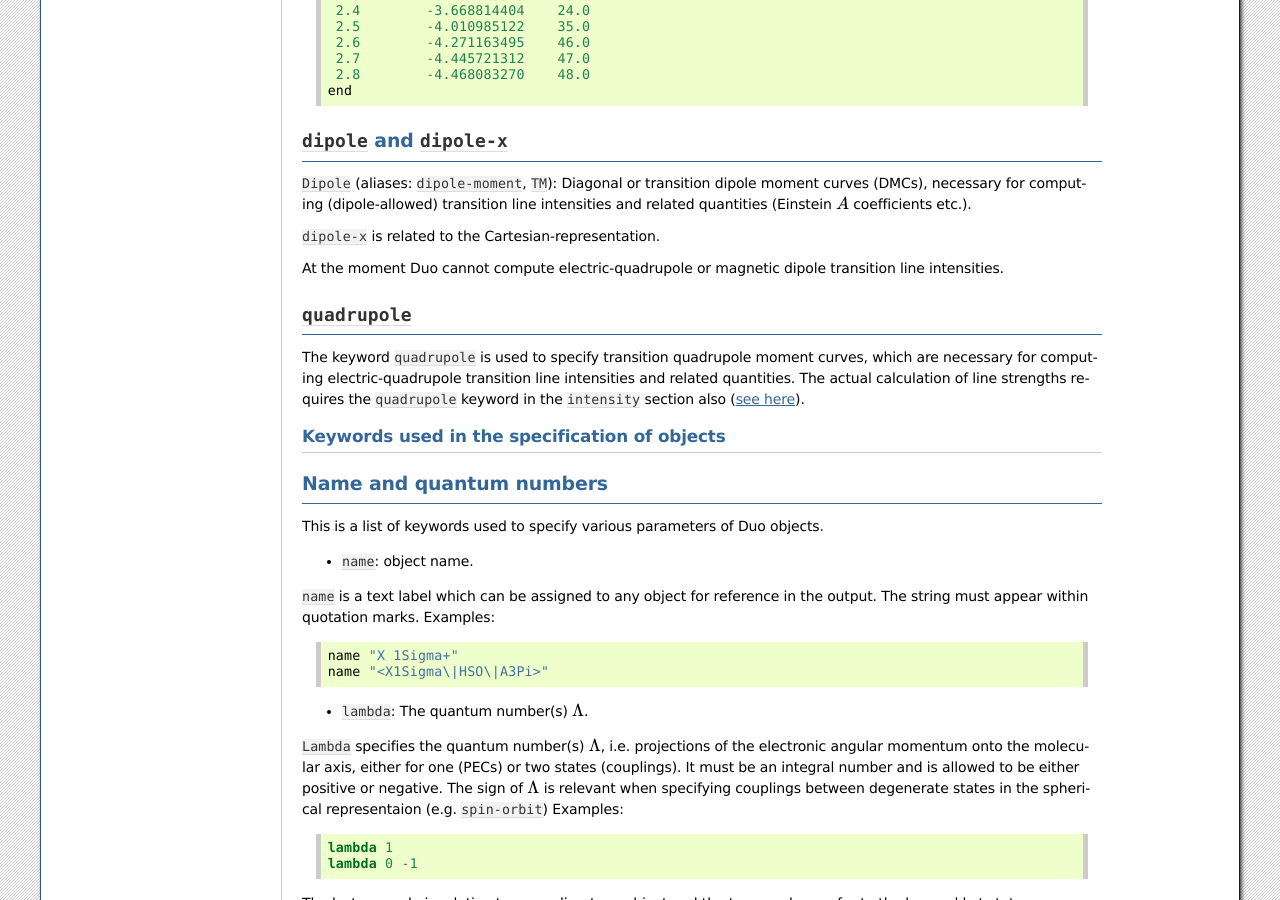
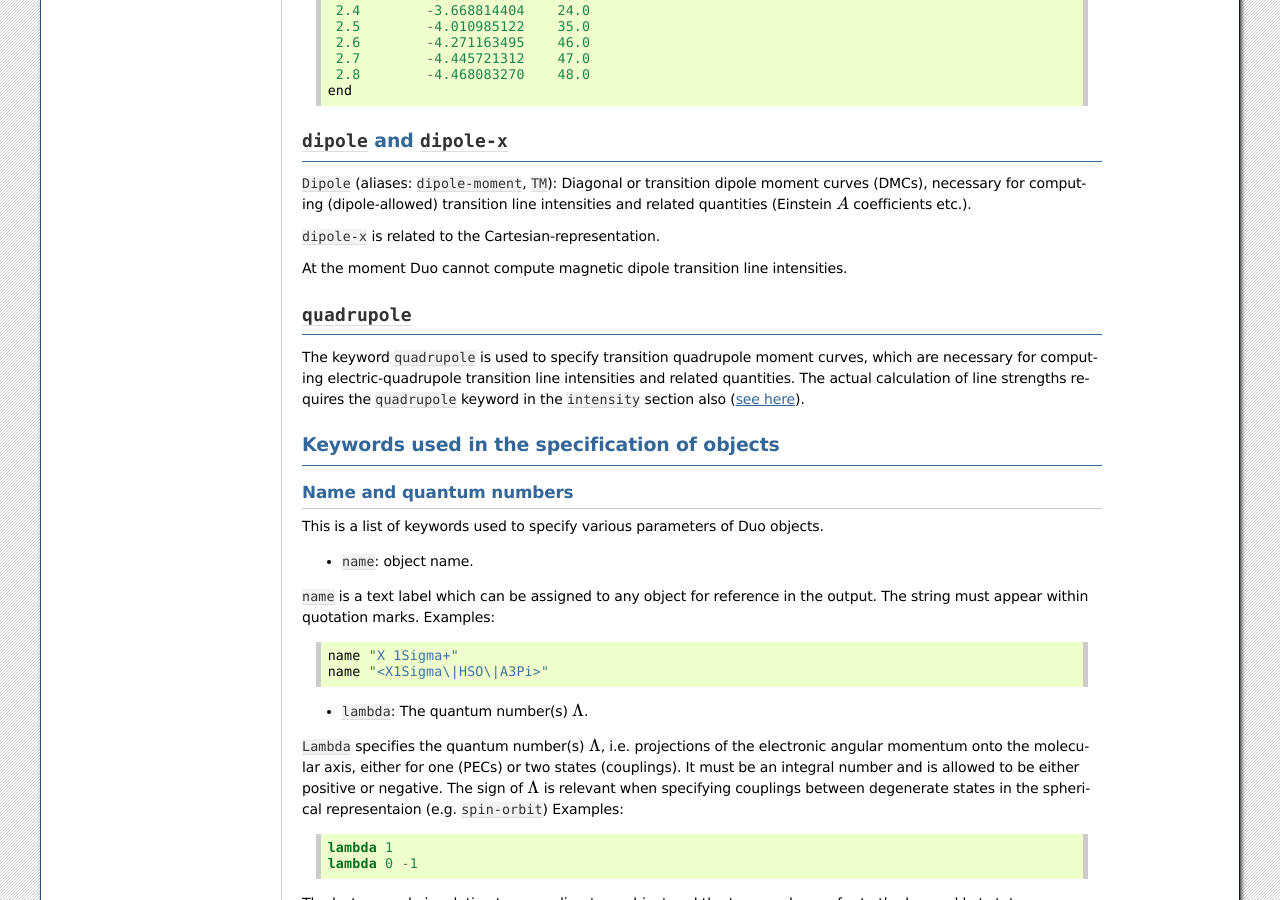
Before and after one commit to Trovemaster/Duo, a Sphinx documentation site: the page built from docs/source/fields.rst, in a window 1280 px wide and 900 px high, scrolled down 3053 px. Built offline with Sphinx 7.4.7, drawn with Linux system fonts in a browser that asks for light colours; formulas are drawn with MathJax 3; some of the changed lines change nothing that is shown; some of the changed text lies outside the part shown.

Commit message:
Fixed broken doc header

```diff
--- a/docs/source/fields.rst
+++ b/docs/source/fields.rst
@@ -67,14 +67,14 @@
 
 
 
-L2:  (alias: ``L**2``)
+``L2`` (alias: ``L**2``)
 ^^^^^^^^^^^^^^^^^^^^^^
 
 These objects represent matrix elements between electronic states of the molecule-fixed
   angular momentum operator :math:`\hat{L}^2 = \hat{L}_x^2 + \hat{L}_y^2 +\hat{L}_z^2`.
 
 
-L+:   (aliases: ``Lplus``, ``LxLy`` and  ``Lx``)
+``L+``  (aliases: ``Lplus``, ``LxLy`` and  ``Lx``)
 ^^^^^^^^^^^^^^^^^^^^^^^^^^^^^^^^^^^^^^^^^^^^^^^^
 
 
@@ -213,7 +213,7 @@
 
 ``dipole-x`` is related to the Cartesian-representation.
 
-At the moment Duo cannot compute electric-quadrupole or magnetic dipole transition line intensities.
+At the moment Duo cannot compute magnetic dipole transition line intensities.
 
 .. _quadrupole-curves:
 
@@ -222,11 +222,12 @@
 
 The keyword ``quadrupole`` is used to specify transition quadrupole moment curves, which are necessary for computing electric-quadrupole transition line intensities and related quantities. The actual calculation of line strengths requires the ``quadrupole`` keyword in the ``intensity`` section also (:ref:`see here <computing-spectra>`).
 
+
 Keywords used in the specification of objects
-=============================================
+^^^^^^^^^^^^^^^^^^^^^^^^^^^^^^^^^^^^^^^^^^^^^
 
 Name and quantum numbers
-^^^^^^^^^^^^^^^^^^^^^^^^
+========================
 
 This is a list of keywords used to specify various parameters of Duo objects.
 
@@ -318,7 +319,7 @@
 
 
 Other control keys
-^^^^^^^^^^^^^^^^^^
+==================
 
 
 * ``type``: Type of the functional representaion.
@@ -479,7 +480,7 @@
 
 
 Definition of the function or a grid
-^^^^^^^^^^^^^^^^^^^^^^^^^^^^^^^^^^^^
+====================================
 
 
 * ``values``
```
